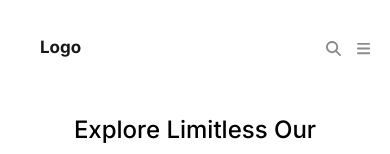
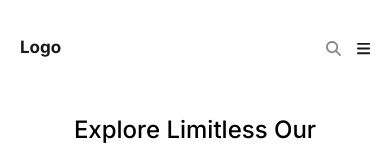
Before and after one commit to Faiaz-Rahman/k5new, a Next.js app: page / in a window 390 px wide. Shown: the top 154 px of the page. Built offline with nearby package versions, Linux system fonts and the light colour scheme.

Commit message:
minor ui changes

```diff
--- a/src/app/_components/Header/index.tsx
+++ b/src/app/_components/Header/index.tsx
@@ -25,7 +25,7 @@ export default function Head() {
         >
             <div
                 className="h-full w-2/5 items-center flex
-                        pl-10 lg:hidden
+                        pl-[20px] lg:hidden
                     "
             >
                 <p
@@ -50,7 +50,7 @@ export default function Head() {
                     icon={faBars}
                     style={{
                         fontSize: 15,
-                        color: 'gray',
+                        color: '#000',
                         marginLeft: 16,
                     }}
                 />
```
